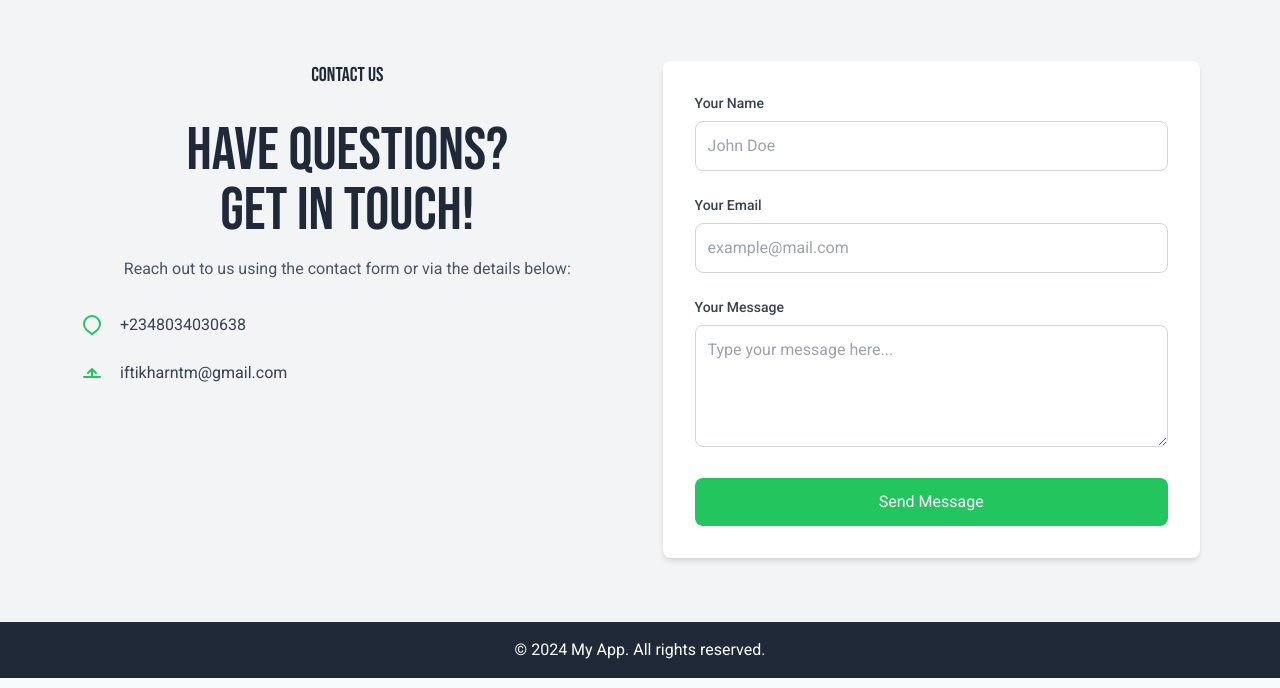
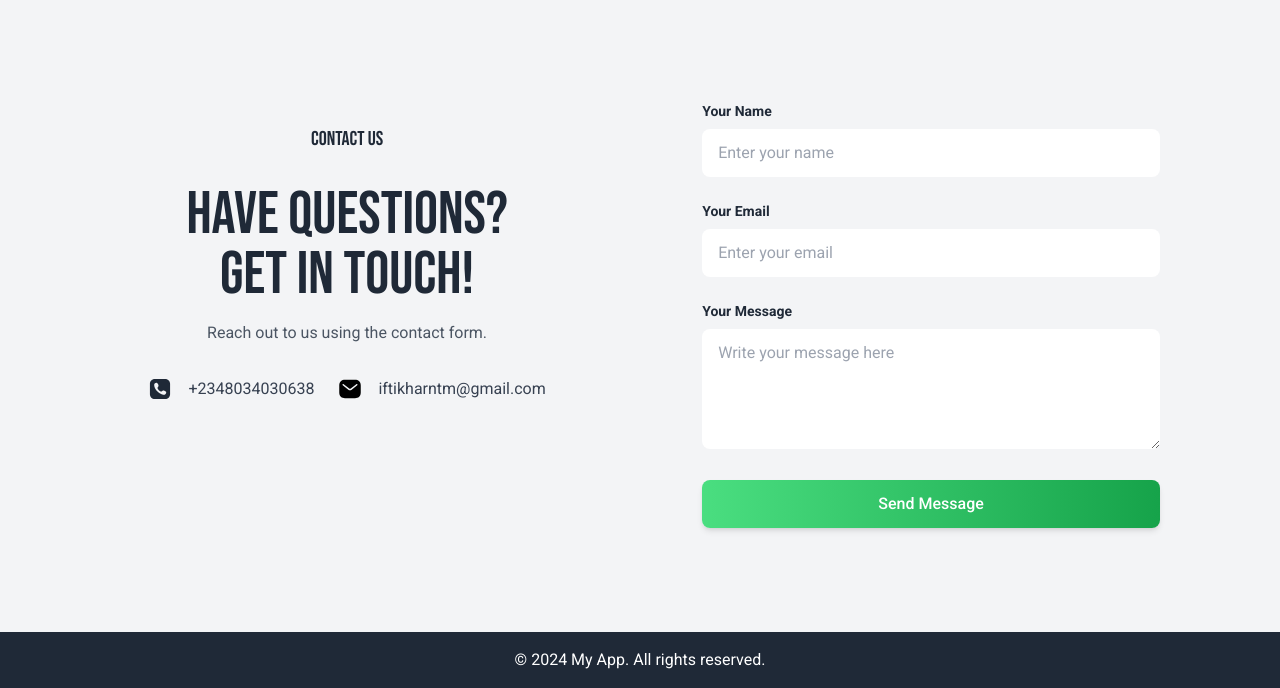
Before and after one commit to augustine-ugwu/ShipandshoreNewSite, a Next.js app: page / in a window 1280 px wide. Shown: the part 3111-3799 px from the top of the page. Built offline with nearby package versions, Linux system fonts and the light colour scheme.

Commit message:
Updated Contact form

```diff
--- a/src/components/ContactForm.js
+++ b/src/components/ContactForm.js
@@ -3,117 +3,121 @@ import React from "react";
 const ContactForm = () => {
   return (
     <section id="contact" className="bg-gray-100 py-16">
-      <div className="container mx-auto px-6 lg:px-20 flex flex-col md:flex-row items-start gap-12">
+      <div className="container mx-auto px-6 lg:px-20 flex flex-col md:flex-row items-start justify-center gap-12">
         {/* Left Section */}
-        <div className="w-full md:w-1/2 text-center">
+        <div className="w-full md:w-1/2 text-center md:mt-16">
           <h2 className="font-bebas-neue text-xl mb-8">Contact Us</h2>
           <h2 className="font-bebas-neue text-4xl md:text-6xl text-gray-800 mb-4">
             Have Questions? <br /> Get in Touch!
           </h2>
           <p className="text-gray-600 mb-8">
-            Reach out to us using the contact form or via the details below:
+            Reach out to us using the contact form.
           </p>
 
-          <div className="space-y-6">
-            {/* Address */}
-            <div className="flex items-start gap-4">
-              <div className="text-green-500">
+          <div className="text-center mx-auto">
+            <div className="flex flex-col md:flex-row gap-6 justify-center items-center">
+              {/* Phone */}
+              <div className="flex items-center gap-4">
+                <div>
                   <svg
                     xmlns="http://www.w3.org/2000/svg"
-                  className="h-6 w-6"
-                  fill="none"
-                  viewBox="0 0 24 24"
-                  stroke="currentColor"
-                  strokeWidth={2}>
-                  <path
-                    strokeLinecap="round"
-                    strokeLinejoin="round"
-                    d="M17.657 16.657a8 8 0 10-11.314 0L12 21.313l5.657-4.656z"
-                  />
+                    x="0px"
+                    y="0px"
+                    width="24"
+                    height="24"
+                    viewBox="0 0 50 50"
+                    fill="currentColor">
+                    <path d="M 14 3.9902344 C 8.4886661 3.9902344 4 8.4789008 4 13.990234 L 4 35.990234 C 4 41.501568 8.4886661 45.990234 14 45.990234 L 36 45.990234 C 41.511334 45.990234 46 41.501568 46 35.990234 L 46 13.990234 C 46 8.4789008 41.511334 3.9902344 36 3.9902344 L 14 3.9902344 z M 18.005859 12.033203 C 18.633859 12.060203 19.210594 12.414031 19.558594 12.957031 C 19.954594 13.575031 20.569141 14.534156 21.369141 15.785156 C 22.099141 16.926156 22.150047 18.399844 21.498047 19.589844 L 20.033203 21.673828 C 19.637203 22.237828 19.558219 22.959703 19.824219 23.595703 C 20.238219 24.585703 21.040797 26.107203 22.466797 27.533203 C 23.892797 28.959203 25.414297 29.761781 26.404297 30.175781 C 27.040297 30.441781 27.762172 30.362797 28.326172 29.966797 L 30.410156 28.501953 C 31.600156 27.849953 33.073844 27.901859 34.214844 28.630859 C 35.465844 29.430859 36.424969 30.045406 37.042969 30.441406 C 37.585969 30.789406 37.939797 31.366141 37.966797 31.994141 C 38.120797 35.558141 35.359641 37.001953 34.556641 37.001953 C 34.000641 37.001953 27.316344 37.761656 19.777344 30.222656 C 12.238344 22.683656 12.998047 15.999359 12.998047 15.443359 C 12.998047 14.640359 14.441859 11.879203 18.005859 12.033203 z"></path>
                   </svg>
                 </div>
                 <p className="text-gray-700">+2348034030638</p>
               </div>
 
               {/* Email */}
-            <div className="flex items-start gap-4">
+              <div className="flex items-center gap-4">
                 <div className="text-green-500">
                   <svg
-                  xmlns="http://www.w3.org/2000/svg"
-                  className="h-6 w-6"
+                    width="24"
+                    height="24"
+                    viewBox="0 0 24 24"
                     fill="none"
-                  viewBox="0 0 24 24"
-                  stroke="currentColor"
-                  strokeWidth={2}>
+                    xmlns="http://www.w3.org/2000/svg">
+                    <g id="style=fill">
+                      <g id="email">
                         <path
-                    strokeLinecap="round"
-                    strokeLinejoin="round"
-                    d="M16 12l-4-4m0 0l-4 4m4-4v8m0 0h8m-8 0H4"
+                          id="Subtract"
+                          fill-rule="evenodd"
+                          clip-rule="evenodd"
+                          d="M7 2.75C5.38503 2.75 3.92465 3.15363 2.86466 4.1379C1.79462 5.13152 1.25 6.60705 1.25 8.5V15.5C1.25 17.393 1.79462 18.8685 2.86466 19.8621C3.92465 20.8464 5.38503 21.25 7 21.25H17C18.615 21.25 20.0754 20.8464 21.1353 19.8621C22.2054 18.8685 22.75 17.393 22.75 15.5V8.5C22.75 6.60705 22.2054 5.13152 21.1353 4.1379C20.0754 3.15363 18.615 2.75 17 2.75H7ZM19.2285 8.3623C19.5562 8.10904 19.6166 7.63802 19.3633 7.31026C19.1101 6.98249 18.6391 6.9221 18.3113 7.17537L12.7642 11.4616C12.3141 11.8095 11.6858 11.8095 11.2356 11.4616L5.6886 7.17537C5.36083 6.9221 4.88982 6.98249 4.63655 7.31026C4.38328 7.63802 4.44367 8.10904 4.77144 8.3623L10.3185 12.6486C11.3089 13.4138 12.691 13.4138 13.6814 12.6486L19.2285 8.3623Z"
+                          fill="#000000"
                         />
+                      </g>
+                    </g>
                   </svg>
                 </div>
                 <p className="text-gray-700">iftikharntm@gmail.com</p>
               </div>
             </div>
           </div>
+        </div>
 
         {/* Right Section (Contact Form) */}
-        <div className="w-full md:w-1/2 bg-white p-8 rounded-lg shadow-md">
-          <form>
+        <div className="w-full md:w-1/2  p-10 rounded-sm">
+          <form className="space-y-6">
             {/* Name Field */}
-            <div className="mb-6">
+            <div>
               <label
                 htmlFor="name"
-                className="block text-sm font-medium text-gray-700">
+                className="block text-sm font-semibold text-gray-800">
                 Your Name
               </label>
               <input
                 type="text"
                 id="name"
                 name="name"
-                className="w-full mt-2 p-3 border border-gray-300 rounded-lg focus:ring-2 focus:ring-green-500"
-                placeholder="John Doe"
+                className="w-full mt-2 px-4 py-3 rounded-lg focus:outline-none focus:ring-0"
+                placeholder="Enter your name"
                 required
               />
             </div>
 
             {/* Email Field */}
-            <div className="mb-6">
+            <div>
               <label
                 htmlFor="email"
-                className="block text-sm font-medium text-gray-700">
+                className="block text-sm font-semibold text-gray-800">
                 Your Email
               </label>
               <input
                 type="email"
                 id="email"
                 name="email"
-                className="w-full mt-2 p-3 border border-gray-300 rounded-lg focus:ring-2 focus:ring-green-500"
-                placeholder="example@mail.com"
+                className="w-full mt-2 px-4 py-3 rounded-lg focus:outline-none focus:ring-0"
+                placeholder="Enter your email"
                 required
               />
             </div>
 
             {/* Message Field */}
-            <div className="mb-6">
+            <div>
               <label
                 htmlFor="message"
-                className="block text-sm font-medium text-gray-700">
+                className="block text-sm font-semibold text-gray-800">
                 Your Message
               </label>
               <textarea
                 id="message"
                 name="message"
                 rows="4"
-                className="w-full mt-2 p-3 border border-gray-300 rounded-lg focus:ring-2 focus:ring-green-500"
-                placeholder="Type your message here..."
+                className="w-full mt-2 px-4 py-3 rounded-lg focus:outline-none focus:ring-0"
+                placeholder="Write your message here"
                 required></textarea>
             </div>
 
             {/* Submit Button */}
             <button
               type="submit"
-              className="w-full bg-green-500 text-white py-3 rounded-lg hover:bg-green-600 focus:ring-2 focus:ring-green-500">
+              className="w-full bg-gradient-to-r from-green-400 to-green-600 text-white font-medium py-3 rounded-lg shadow-md hover:from-green-500 hover:to-green-700 focus:outline-none focus:ring-2 focus:ring-green-500 focus:ring-offset-2">
               Send Message
             </button>
           </form>
```
Lines whose indentation alone changed are shown as unchanged.
